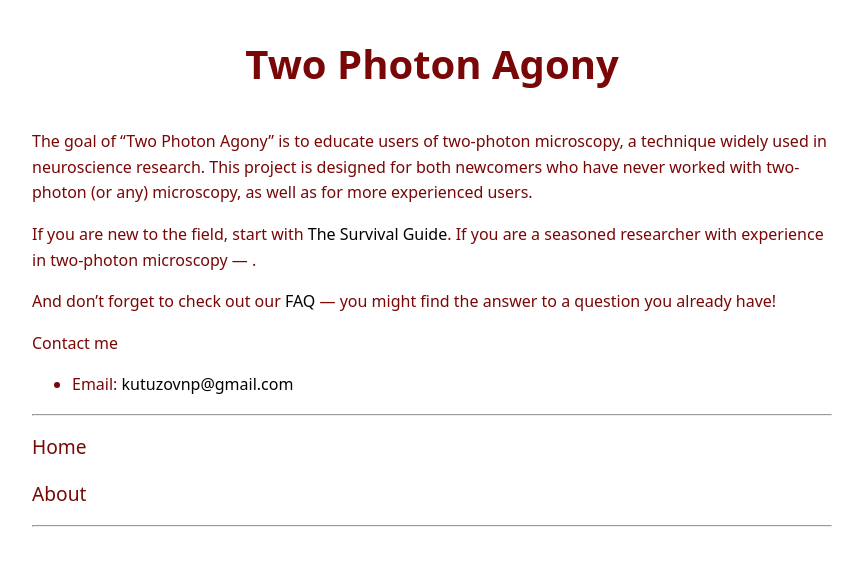
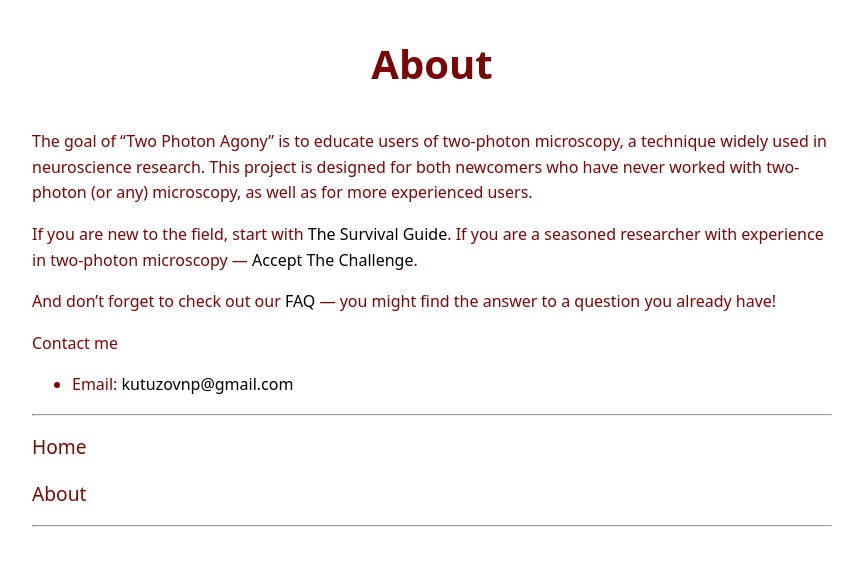
Before and after one commit to drkutuzov/drkutuzov.github.io, a Jekyll site: the page built from about.md, in a window 1280 px wide. Shown: the top 566 px of the page, without its empty margins (208-1071 px from the left). Built offline with Jekyll 4.4.1, drawn with Linux system fonts in a browser that asks for light colours.

Commit message:
Small edits formatting

```diff
--- a/_config.yml
+++ b/_config.yml
@@ -1,5 +1,5 @@
 title: "Two Photon Agony"
-subtitle: "Endure the pain. Emerge a two-photon microscopy legend."
+subtitle: "Endure the Challenges. Emerge a two-photon microscopy legend."
 guide: "The Survival Guide"
 challenges: "Accept The Challenge"
 resources: "Tactical Resources"
--- a/about.md
+++ b/about.md
@@ -2,12 +2,12 @@
 layout: default
 title: About
 ---
-# {{ site.title }}
+# About
 
 The goal of “Two Photon Agony” is to educate users of two-photon microscopy, a technique widely used in neuroscience research. This project is designed for both newcomers who have never worked with two-photon (or any) microscopy, as well as for more experienced users.
 
 If you are new to the field, start with <a href="rookie_guide">{{ site.guide }}</a>.
-If you are a seasoned researcher with experience in two-photon microscopy — <a href="challenge">{{ site.challenge }}</a>.
+If you are a seasoned researcher with experience in two-photon microscopy — <a href="challenges">{{ site.challenges }}</a>.
 
 And don’t forget to check out our <a href="faq">{{ site.faq }}</a> — you might find the answer to a question you already have!
 
```
Also changed, not shown: faq.md (+0 -1 lines), resourses.md (+1 -1 lines).
